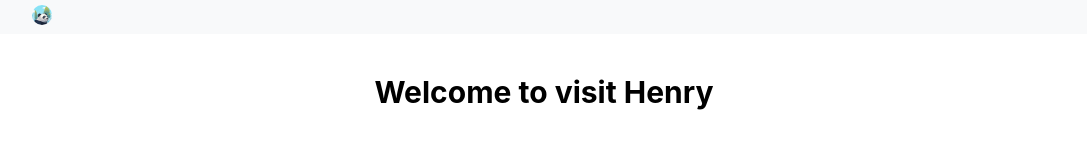
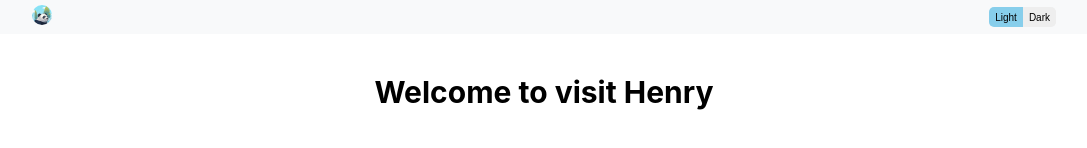
Before and after one commit to Henry37/henry37.github.io, a Next.js app: page / in a window 1280 px wide. Shown: the top 148 px of the page, without its empty margins (96-1183 px from the left). Built offline with nearby package versions, Linux system fonts and the light colour scheme.

Commit message:
[feature] Add ThemeSelector

```diff
--- a/src/components/Header/Header.tsx
+++ b/src/components/Header/Header.tsx
@@ -2,6 +2,7 @@
 import React from 'react';
 import Image from 'next/image';
 import { HeaderContainer, HeaderWrapper, Logo } from './Header.styles';
+import { ThemeSelector } from '../ThemeSelector/ThemeSelector';
 
 const Header: React.FC = () => {
   return (
@@ -10,6 +11,7 @@ const Header: React.FC = () => {
         <Logo>
           <Image src="/images/logo.png" alt="Logo" width={40} height={40} />
         </Logo>
+        <ThemeSelector />
       </HeaderWrapper>
     </HeaderContainer>
   );
--- /dev/null
+++ b/src/components/ThemeSelector/ThemeSelector.styles.ts
@@ -0,0 +1,18 @@
+import { styled } from 'styled-components';
+
+export const ThemeSelectorContainer = styled.div`
+  height: 20px;
+  overflow: hidden;
+  border-radius: 5px;
+  background: transparent;
+`;
+
+export const ThemeSelectorButton = styled.button<{ selected: boolean }>`
+  height: 20px;
+  font-size: 10px;
+  background-color: ${({ selected }) => (selected ? 'var(--button-background-color-selected)' : 'var(--button-background-color)')};
+  color: ${({ selected }) => (selected ? 'var(--button-text-color-selected)' : 'var(--button-text-color)')};
+  border: var(--button-border-color);
+  cursor: pointer;
+  vertical-align: top;
+`;
--- /dev/null
+++ b/src/components/ThemeSelector/ThemeSelector.tsx
@@ -0,0 +1,30 @@
+import { ThemeContext } from '../../context/ThemeContext';
+import { useContext } from 'react';
+import { ThemeSelectorContainer, ThemeSelectorButton } from './ThemeSelector.styles';
+
+export const ThemeSelector: React.FC = () => {
+  const { theme, setTheme } = useContext(ThemeContext);
+
+  return (
+    <ThemeSelectorContainer>
+      <ThemeSelectorButton
+        selected={theme === 'light'}
+        type="button"
+        onClick={() => {
+          setTheme('light');
+        }}
+      >
+        Light
+      </ThemeSelectorButton>
+      <ThemeSelectorButton
+        selected={theme === 'dark'}
+        type="button"
+        onClick={() => {
+          setTheme('dark');
+        }}
+      >
+        Dark
+      </ThemeSelectorButton>
+    </ThemeSelectorContainer>
+  );
+};
--- a/src/context/ThemeContext.tsx
+++ b/src/context/ThemeContext.tsx
@@ -5,11 +5,13 @@ import React, { createContext, useState, useEffect, ReactNode } from 'react';
 interface ThemeContextProps {
   theme: 'light' | 'dark';
   toggleTheme: () => void;
+  setTheme: React.Dispatch<React.SetStateAction<'light' | 'dark'>>;
 }
 
 export const ThemeContext = createContext<ThemeContextProps>({
   theme: 'light',
   toggleTheme: () => {},
+  setTheme: () => {},
 });
 
 export const ThemeProvider: React.FC<{ children: ReactNode }> = ({ children }) => {
@@ -27,7 +29,7 @@ export const ThemeProvider: React.FC<{ children: ReactNode }> = ({ children }) =
   };
 
   return (
-    <ThemeContext.Provider value={{ theme, toggleTheme }}>
+    <ThemeContext.Provider value={{ theme, toggleTheme, setTheme }}>
       <div className={theme} style={{visibility: `${mounted ? 'visible' : 'hidden'}`}}>
         {children}
       </div>
--- a/src/styles/theme.css
+++ b/src/styles/theme.css
@@ -22,5 +22,15 @@
 
 .dark {
   --background-color: #000000;
-  --text-color: #ffffff;
+  --text-color: #FFFFFF;
+
+  --button-text-color: #EEEEEE;
+  --button-text-color-hover: #000000;
+  --button-text-color-selected: #000000;
+  --button-background-color: #000000;
+  --button-background-color-hover: #FFFFFF;
+  --button-background-color-selected: #87CEEB;
+  --button-border-color: #87CEEB;
+  --button-border-color-hover: #000000;
+  --button-border-color-selected: #87CEEB;
 }
```
